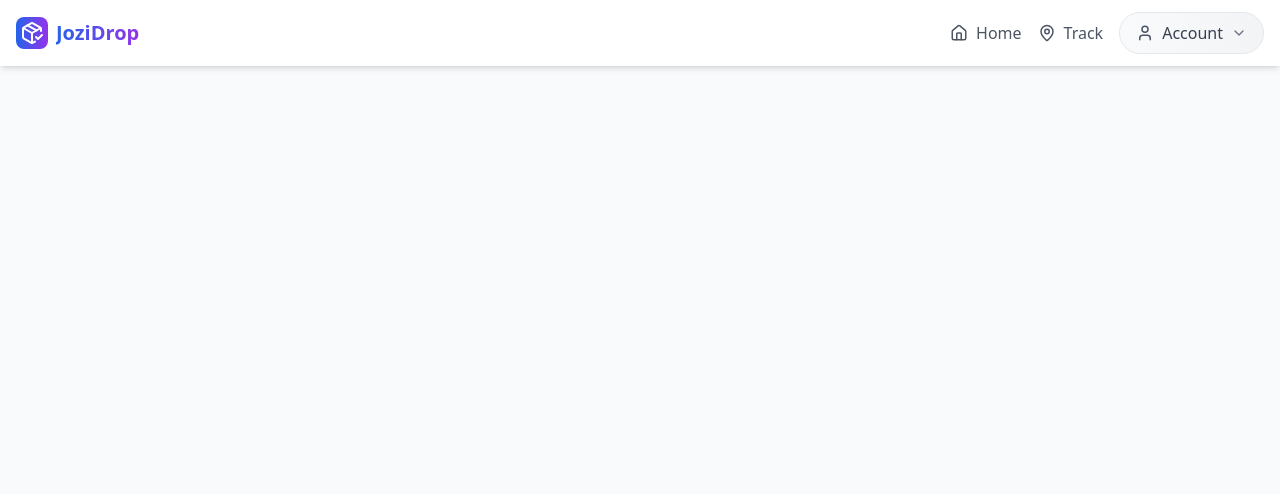
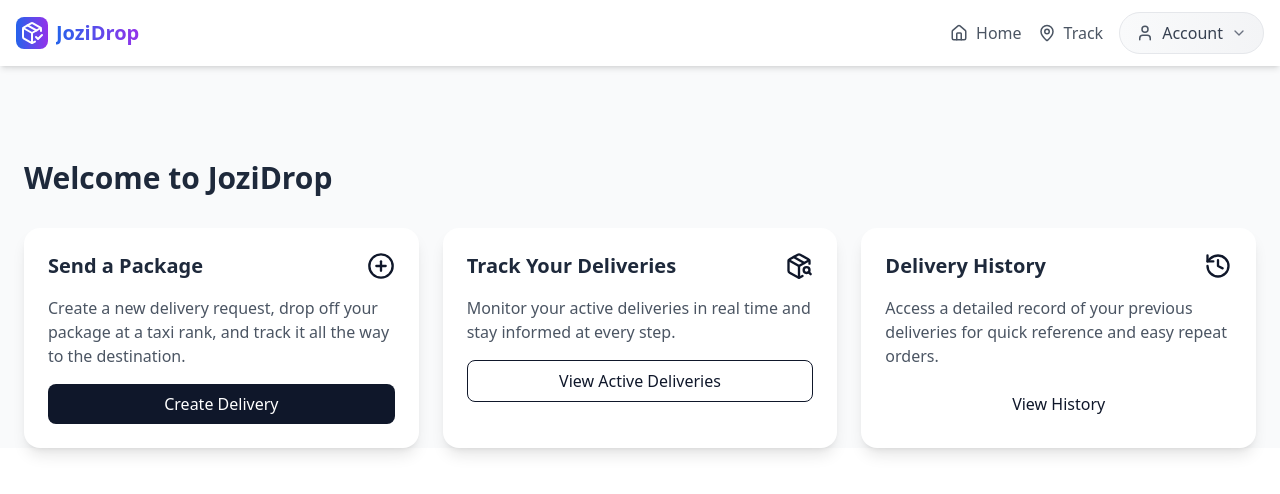
Before and after one commit to TshireletsoMogwere/delivery-app, a React (Vite) app in the folder frontend/: page /clientdashboard in a window 1280 px wide. Shown: the top 494 px of the page. Built offline with nearby package versions, Linux system fonts and the light colour scheme.

Commit message:
creates client dashboard

```diff
--- a/frontend/src/App.jsx
+++ b/frontend/src/App.jsx
@@ -2,17 +2,17 @@ import { Routes, Route } from "react-router-dom";
 import Home from "./pages/Home";
  import Header from "./components/Header";
  import Track from "./pages/Track";
-import ProductList from "./pages/ProductList";
+import ClientDashboard from "./pages/ClientDashboard";
 import Order from "./pages/Order";
 
 export default function App() {
   return (
-    <div className="h-screen bg-gray-50 text-gray-800">
+    <div className="bg-gray-50 text-gray-800">
       <Header />
       <Routes>
       <Route path="/" element={<Home />} />
         <Route path="/track" element={<Track />} />
-        <Route path="/productlist" element={<ProductList />} />
+        <Route path="/clientdashboard" element={<ClientDashboard />} />
         <Route path="/order/:id" element={<Order />} />
       </Routes>
     </div>
--- /dev/null
+++ b/frontend/src/pages/ClientDashboard.jsx
@@ -0,0 +1,70 @@
+import React from "react";
+import { PackageSearch, History, PlusCircle } from "lucide-react";
+import { Link } from "react-router-dom";
+
+export default function ClientDashboard() {
+  return (
+    <div className="pt-20 px-6">
+      <div className="max-w-7xl mx-auto">
+        <h1 className="text-3xl font-bold mb-8 text-[#1E293B]">
+          Welcome to JoziDrop
+        </h1>
+
+        <div className="grid gap-6 md:grid-cols-3">
+          {/* Create a Delivery */}
+          <div className="bg-white rounded-2xl shadow-lg hover:shadow-2xl transition duration-300 p-6 flex flex-col justify-between">
+            <div className="flex items-center justify-between mb-4">
+              <h2 className="text-xl font-semibold text-[#1E293B]">
+                Send a Package
+              </h2>
+              <PlusCircle className="text-[#0F172A]" size={28} />
+            </div>
+            <p className="text-gray-600 mb-4">
+              Create a new delivery request, drop off your package at a taxi
+              rank, and track it all the way to the destination.
+            </p>
+            <button className="bg-[#0F172A] text-white w-full py-2 rounded-lg font-medium hover:bg-[#1E293B]">
+              Create Delivery
+            </button>
+          </div>
+
+          {/* Track Deliveries */}
+          <div className="bg-white rounded-2xl shadow-lg hover:shadow-2xl transition duration-300 p-6 flex flex-col justify-between">
+            <Link to="/track">
+              <div className="flex items-center justify-between mb-4">
+                <h2 className="text-xl font-semibold text-[#1E293B]">
+                  Track Your Deliveries
+                </h2>
+                <PackageSearch className="text-[#0F172A]" size={28} />
+              </div>
+              <p className="text-gray-600 mb-4">
+                Monitor your active deliveries in real time and stay informed at
+                every step.
+              </p>
+              <button className="border border-[#0F172A] text-[#0F172A] w-full py-2 rounded-lg font-medium hover:bg-[#F1F5F9]">
+                View Active Deliveries
+              </button>
+            </Link>
+          </div>
+
+          {/* Delivery History */}
+          <div className="bg-white rounded-2xl shadow-lg hover:shadow-2xl transition duration-300 p-6 flex flex-col justify-between">
+            <div className="flex items-center justify-between mb-4">
+              <h2 className="text-xl font-semibold text-[#1E293B]">
+                Delivery History
+              </h2>
+              <History className="text-[#0F172A]" size={28} />
+            </div>
+            <p className="text-gray-600 mb-4">
+              Access a detailed record of your previous deliveries for quick
+              reference and easy repeat orders.
+            </p>
+            <button className="text-[#0F172A] w-full py-2 rounded-lg font-medium hover:bg-[#F1F5F9]">
+              View History
+            </button>
+          </div>
+        </div>
+      </div>
+    </div>
+  );
+}
--- a/frontend/src/pages/Home.jsx
+++ b/frontend/src/pages/Home.jsx
@@ -123,7 +123,7 @@ export default function Home() {
       )}
 
       {/* Hero Section */}
-      <section className="relative min-h-screen flex items-center justify-center px-6">
+      <section className="relative min-h-screen flex items-center justify-center px-6 mt-14">
         <div className="max-w-4xl mx-auto text-center space-y-8">
           <div className="space-y-6">
             <h1 className="text-5xl md:text-7xl font-bold leading-tight animate-in fade-in slide-in-from-bottom-6 duration-700 delay-200">
@@ -142,7 +142,7 @@ export default function Home() {
           </div>
 
           <div className="flex flex-col sm:flex-row gap-4 justify-center items-center animate-in fade-in slide-in-from-bottom-10 duration-700 delay-600">
-            <Link to="/productlist">
+            <Link to="/clientdashboard">
               <button className="group bg-gradient-to-r from-blue-600 to-purple-600 hover:from-blue-500 hover:to-purple-500 px-8 py-4 rounded-full font-semibold text-lg transition-all duration-300 transform hover:scale-105 shadow-lg hover:shadow-xl flex items-center space-x-2">
                 <span>Start Delivering Now</span>
                 <ArrowRight
--- a/frontend/src/pages/ProductList.jsx
+++ /dev/null
@@ -1,32 +0,0 @@
-import React, { useState } from "react";
-import { products } from "../data/prducts";
-import ProductCard from "../components/ProductCard";
-import SearchBar from "../components/SearchBar";
-
-export default function ProductList() {
-  const [query, setQuery] = useState("");
-
-  const filteredProducts = products.filter((p) =>
-    p.name.toLowerCase().includes(query.toLowerCase())
-  );
-
-  return (
-    <div className="pt-20 mt-10">
-     <div className="flex justify-center mb-6">
-    <SearchBar value={query} onChange={(e) => setQuery(e.target.value)} />
-  </div>
-
-
-      {/* Product grid */}
-      <div className="grid md:grid-cols-3 lg:grid-cols-5 gap-6">
-        {filteredProducts.length > 0 ? (
-          filteredProducts.map((p) => (
-            <ProductCard key={p.id} product={p} />
-          ))
-        ) : (
-          <p className="text-gray-500 col-span-full">No products found.</p>
-        )}
-      </div>
-    </div>
-  );
-}
```
